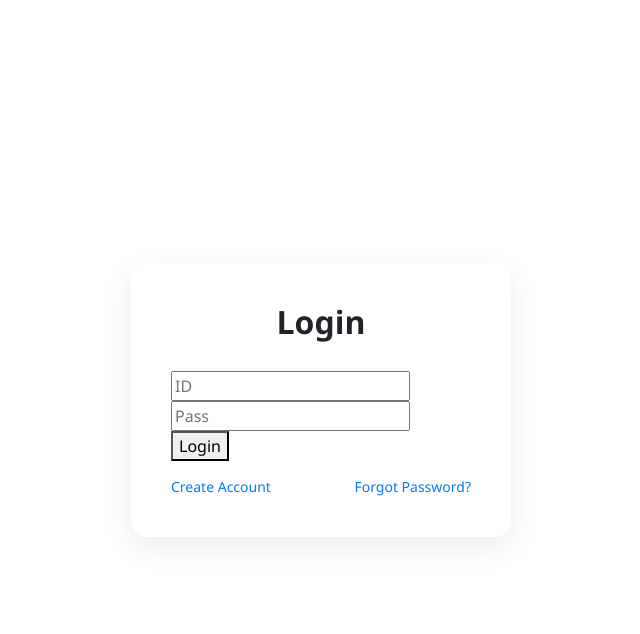
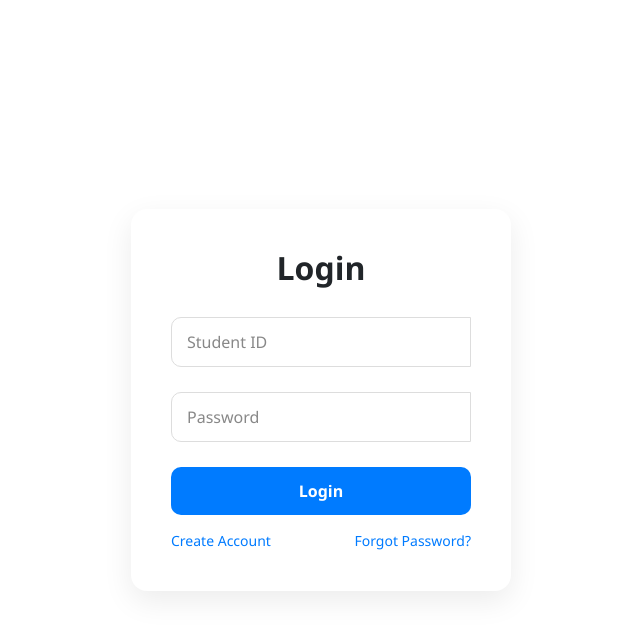
Before and after one commit to MDRehaman/placement-ai-project, a Flask app: page /login in a window 1280 px wide. Shown: the top 634 px of the page, without its empty margins (319-959 px from the left). Run offline with Flask 3, Linux system fonts and the light colour scheme.

Commit message:
login final

```diff
--- a/templates/login.html
+++ b/templates/login.html
@@ -123,9 +123,19 @@ body {
 <h2>Login</h2>
 
 <form method="POST" action="/login">
-    <input type="text" name="student_id" placeholder="ID">
-    <input type="password" name="password" placeholder="Pass">
-    <button type="submit">Login</button>
+
+<div class="input-group">
+<input type="text" name="student_id" required>
+<label>Student ID</label>
+</div>
+
+<div class="input-group">
+<input type="password" name="password" required>
+<label>Password</label>
+</div>
+
+<button type="submit" class="login-btn">Login</button>
+
 </form>
 
 <div class="extra-links">
```
